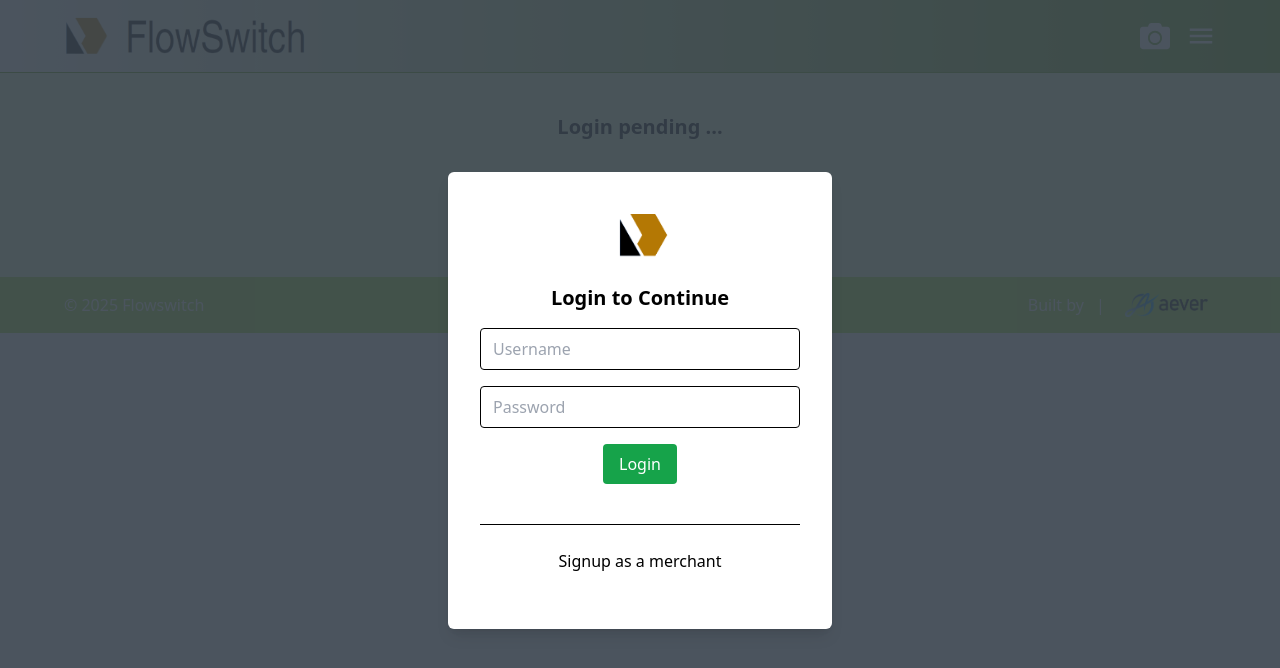
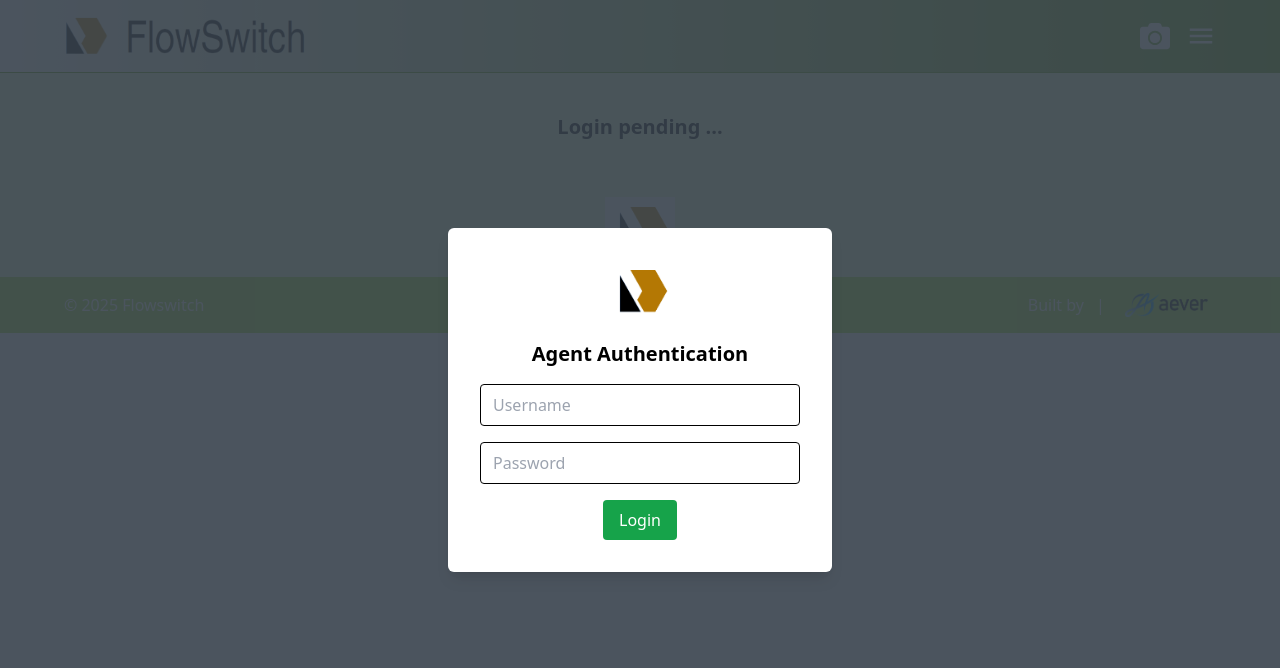
Before and after one commit to Reecheble2022/flowswitch-agents-client, a React (Create React App) app: page / in a window 1280 px wide. Shown: the top 668 px of the page. Built offline with nearby package versions, Linux system fonts and the light colour scheme; what ag-grid-community would draw is missing.

Commit message:
Remove option for signup as merchant

```diff
--- a/src/App.js
+++ b/src/App.js
@@ -113,7 +113,7 @@ const App = () => {
               <div className="fixed inset-0 bg-black bg-opacity-90 flex justify-center items-center z-50">
                 <div className="bg-white p-8 rounded-md shadow-lg max-w-sm w-full relative text-center">
                   <img src={CompanyLogo} alt="Company Logo" className="mx-auto mb-4 h-16" />
-                  <h2 className="text-xl font-semibold mb-4"> Login to Continue </h2>
+                  <h2 className="text-xl font-semibold mb-4"> Agent Authentication </h2>
 
                   {loginFailed && (
                     <div className="text-red-600 text-sm mb-4">
@@ -144,7 +144,6 @@ const App = () => {
                       {loginProcessing ? 'Please wait...' : 'Login'}
                     </button>
                   </form>
-                  <MerchantRegistrationTriggerButton />
                 </div>
               </div>
             )}
```
